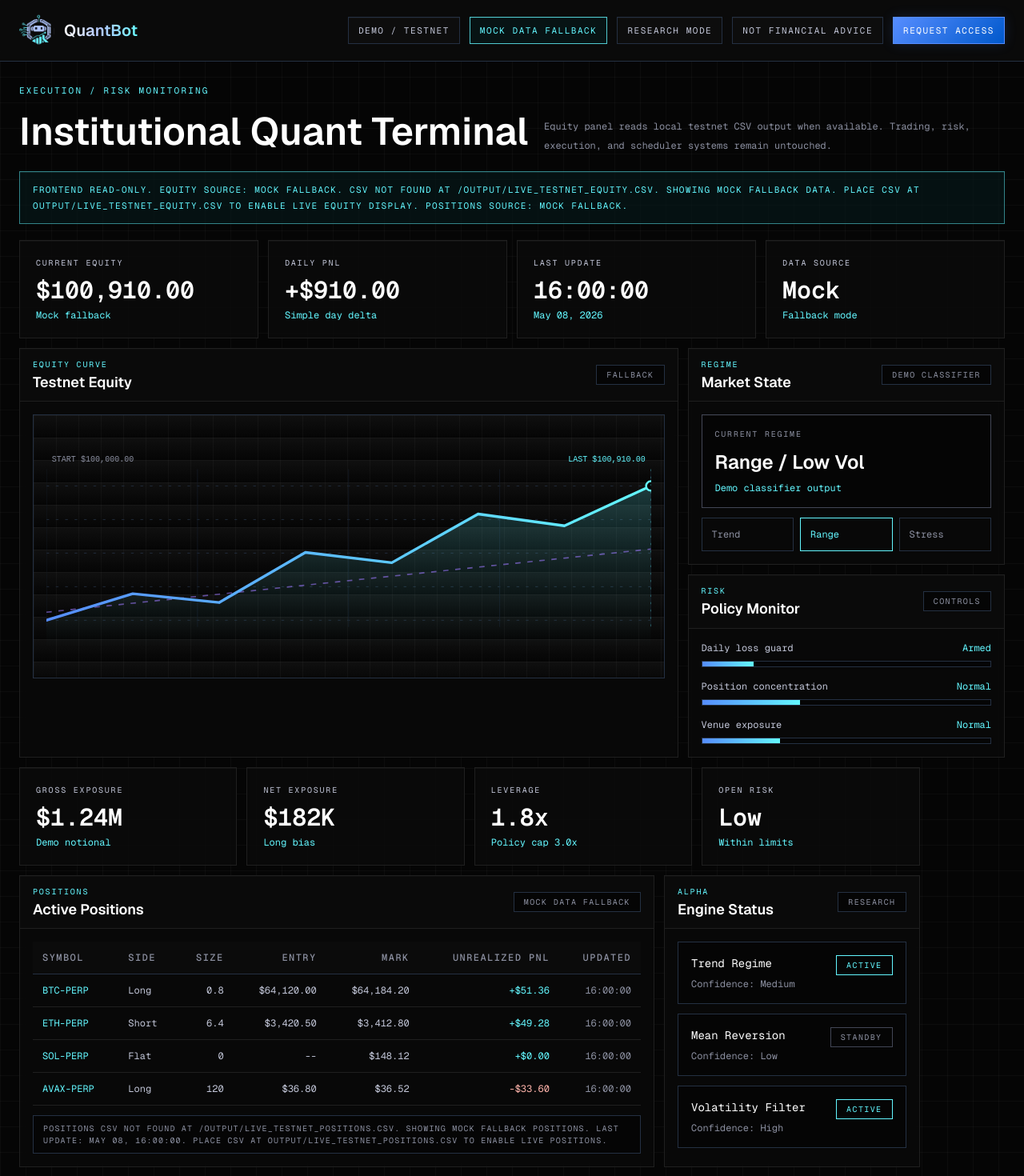
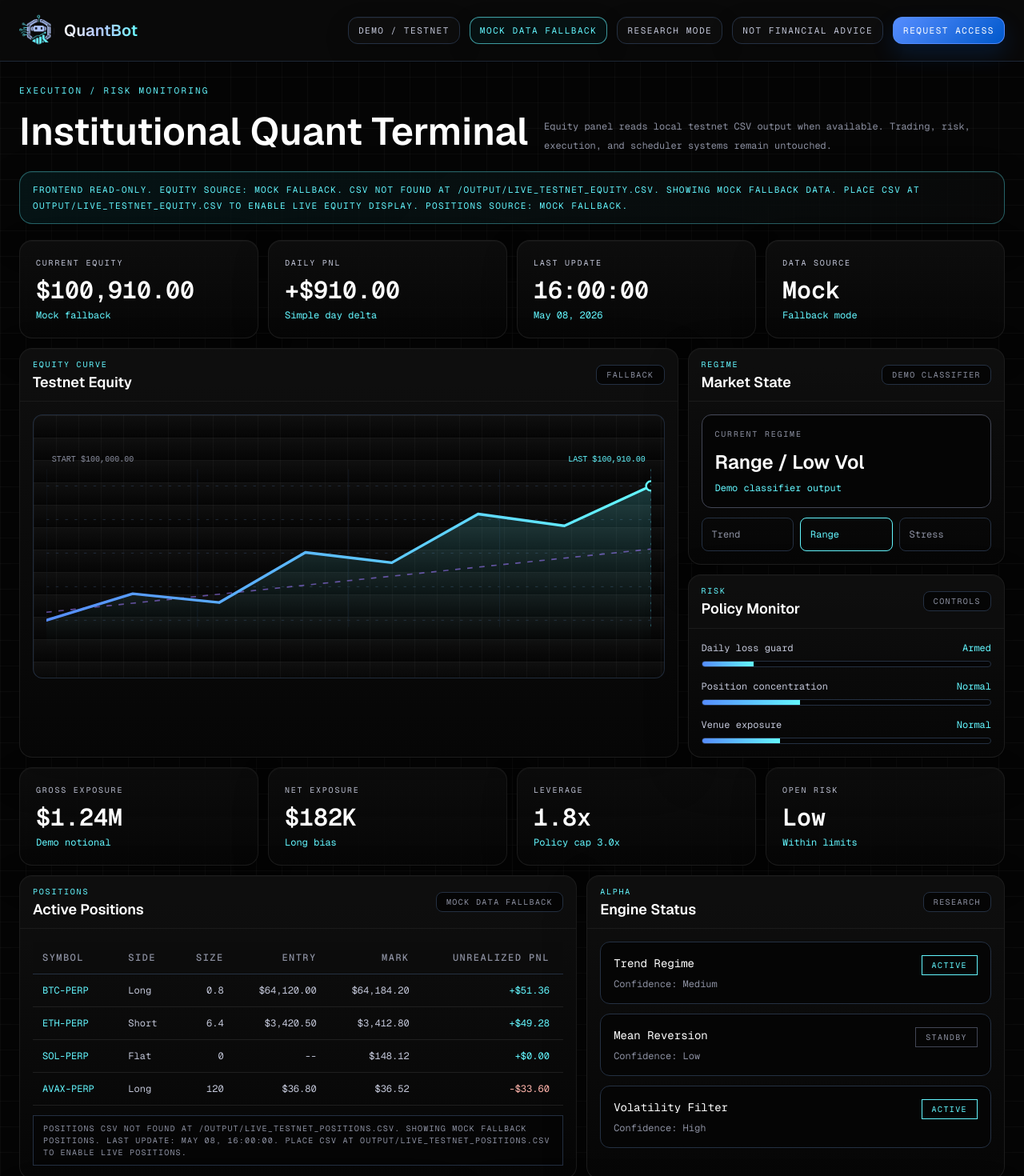
Before and after one commit to tomasgastaldi9-bit/landing-quant-page, a Next.js app: page /dashboard in a window 1280 px wide. Shown: the top 1470 px of the page at 80% size. Built offline with nearby package versions, Linux system fonts and the light colour scheme.

Commit message:
style(ui): soften dashboard geometry and layering

```diff
--- a/components/dashboard/dashboard-shell.tsx
+++ b/components/dashboard/dashboard-shell.tsx
@@ -31,7 +31,7 @@ const alphaModules = [
 ];
 
 const statusBadgeClass =
-  "border border-[#243042] bg-[#0e0e0e]/88 px-3 py-2 shadow-[inset_0_1px_0_rgba(255,255,255,0.035)] transition-colors hover:border-[#424655]";
+  "rounded-xl border border-[#243042] bg-[#0e0e0e]/82 px-3 py-2 shadow-[inset_0_1px_0_rgba(255,255,255,0.035),0_10px_30px_rgba(0,0,0,0.18)] transition-colors hover:border-[#424655]";
 
 export function DashboardShell({
   equitySnapshot,
@@ -69,11 +69,11 @@ export function DashboardShell({
 
   return (
     <main className="min-h-screen overflow-x-hidden bg-[#050505] bg-[linear-gradient(rgba(255,255,255,0.028)_1px,transparent_1px),linear-gradient(90deg,rgba(255,255,255,0.028)_1px,transparent_1px)] bg-[size:32px_32px] text-[#e2e2e2]">
-      <header className="sticky top-0 z-50 border-b border-[#243042] bg-[#0b0b0b]/92 backdrop-blur-xl">
+      <header className="sticky top-0 z-50 border-b border-[#243042]/80 bg-[#0b0b0b]/90 shadow-[0_12px_40px_rgba(0,0,0,0.22)] backdrop-blur-md">
         <div className="mx-auto flex max-w-[1500px] flex-col gap-5 px-4 py-4 sm:px-6 lg:flex-row lg:items-center lg:justify-between">
           <div className="flex items-center justify-between gap-4">
             <BrandMark compact />
-            <div className="border border-[#424655] bg-[#0e0e0e] px-3 py-1 font-mono text-[10px] uppercase tracking-[0.18em] text-[#63f7ff] lg:hidden">
+            <div className="rounded-xl border border-[#424655] bg-[#0e0e0e] px-3 py-1 font-mono text-[10px] uppercase tracking-[0.18em] text-[#63f7ff] lg:hidden">
               Demo
             </div>
           </div>
@@ -81,7 +81,7 @@ export function DashboardShell({
             <span className={statusBadgeClass}>
               Demo / Testnet
             </span>
-            <span className="border border-[#63f7ff]/80 bg-[#071314] px-3 py-2 text-[#63f7ff] shadow-[inset_0_1px_0_rgba(99,247,255,0.08)]">
+            <span className="rounded-xl border border-[#63f7ff]/60 bg-[#071314]/90 px-3 py-2 text-[#63f7ff] shadow-[inset_0_1px_0_rgba(99,247,255,0.08),0_10px_30px_rgba(0,0,0,0.18)]">
               {equitySnapshot.source === "live-csv" ||
               positionsSnapshot.source === "live-csv"
                 ? "Live Testnet Data"
@@ -95,7 +95,7 @@ export function DashboardShell({
             </span>
             <a
               href="/request-access"
-              className="border border-[#568dff] bg-[linear-gradient(135deg,#568dff,#0058cb)] px-3 py-2 text-white shadow-[0_0_16px_rgba(86,141,255,0.16)] transition hover:brightness-110"
+              className="rounded-xl border border-[#568dff]/90 bg-[linear-gradient(135deg,#568dff,#0058cb)] px-3 py-2 text-white shadow-[0_12px_28px_rgba(0,88,203,0.2)] transition duration-200 hover:-translate-y-px hover:brightness-110"
             >
               Request Access
             </a>
@@ -119,7 +119,7 @@ export function DashboardShell({
               Trading, risk, execution, and scheduler systems remain untouched.
             </p>
           </div>
-          <div className="mt-5 border border-[#63f7ff]/50 bg-[#061719]/70 px-4 py-3 font-mono text-[11px] uppercase leading-5 tracking-[0.12em] text-[#63f7ff] shadow-[inset_0_1px_0_rgba(99,247,255,0.08)]">
+          <div className="mt-5 rounded-2xl border border-[#63f7ff]/35 bg-[linear-gradient(135deg,rgba(6,23,25,0.86),rgba(10,10,10,0.72))] px-4 py-3 font-mono text-[11px] uppercase leading-5 tracking-[0.12em] text-[#63f7ff] shadow-[inset_0_1px_0_rgba(99,247,255,0.08),0_18px_50px_rgba(0,0,0,0.22)]">
             Frontend read-only. Equity source:{" "}
             {equitySnapshot.source === "live-csv" ? "live CSV" : "mock fallback"}.
             {" "}
@@ -211,8 +211,8 @@ function Panel({
   children: React.ReactNode;
 }) {
   return (
-    <article className="group border border-[#1f1f1f] bg-[#0a0a0a]/86 shadow-[inset_0_1px_0_rgba(255,255,255,0.035)] backdrop-blur transition-colors duration-200 hover:border-[#2f3b52]">
-      <div className="flex items-center justify-between gap-4 border-b border-[#1f1f1f] bg-[#0e0e0e]/48 px-4 py-3">
+    <article className="group overflow-hidden rounded-2xl border border-[#1f1f1f]/90 bg-[linear-gradient(180deg,rgba(16,16,16,0.92),rgba(7,7,7,0.86))] shadow-[inset_0_1px_0_rgba(255,255,255,0.04),0_18px_55px_rgba(0,0,0,0.24)] backdrop-blur-sm transition-all duration-200 hover:border-[#2f3b52] hover:shadow-[inset_0_1px_0_rgba(255,255,255,0.045),0_22px_65px_rgba(0,0,0,0.3)]">
+      <div className="flex items-center justify-between gap-4 border-b border-[#1f1f1f]/80 bg-[#0e0e0e]/44 px-4 py-3">
         <div>
           <div className="font-mono text-[10px] uppercase tracking-[0.18em] text-[#63f7ff]">
             {eyebrow}
@@ -221,7 +221,7 @@ function Panel({
             {title}
           </h2>
         </div>
-        <div className="hidden border border-[#243042] bg-[#050505] px-3 py-1 font-mono text-[10px] uppercase tracking-[0.14em] text-[#8c90a1] transition-colors group-hover:border-[#424655] sm:block">
+        <div className="hidden rounded-lg border border-[#243042] bg-[#050505]/90 px-3 py-1 font-mono text-[10px] uppercase tracking-[0.14em] text-[#8c90a1] transition-colors group-hover:border-[#424655] sm:block">
           {action}
         </div>
       </div>
@@ -240,7 +240,7 @@ function MetricCard({
   detail: string;
 }) {
   return (
-    <article className="border border-[#1f1f1f] bg-[#0a0a0a]/86 p-5 shadow-[inset_0_1px_0_rgba(255,255,255,0.035)] transition-colors duration-200 hover:border-[#2f3b52]">
+    <article className="rounded-2xl border border-[#1f1f1f]/90 bg-[linear-gradient(180deg,rgba(14,14,14,0.92),rgba(7,7,7,0.86))] p-5 shadow-[inset_0_1px_0_rgba(255,255,255,0.04),0_16px_45px_rgba(0,0,0,0.22)] transition-all duration-200 hover:-translate-y-px hover:border-[#2f3b52]">
       <div className="font-mono text-[10px] uppercase tracking-[0.18em] text-[#c2c6d8]">
         {label}
       </div>
@@ -260,7 +260,7 @@ function EquityChart({ points }: { points: EquitySnapshot["points"] }) {
   const lastEquity = points.at(-1)?.equity;
 
   return (
-    <div className="h-[330px] border border-[#243042] bg-[linear-gradient(rgba(255,255,255,0.032)_1px,transparent_1px),linear-gradient(90deg,rgba(255,255,255,0.032)_1px,transparent_1px),linear-gradient(180deg,#101010,#050505)] bg-[size:28px_28px] p-4">
+    <div className="h-[330px] rounded-xl border border-[#243042]/90 bg-[linear-gradient(rgba(255,255,255,0.032)_1px,transparent_1px),linear-gradient(90deg,rgba(255,255,255,0.032)_1px,transparent_1px),linear-gradient(180deg,#101010,#050505)] bg-[size:28px_28px] p-4 shadow-[inset_0_1px_0_rgba(255,255,255,0.035)]">
       <svg
         aria-label="Mock equity curve"
         className="h-full w-full"
@@ -408,7 +408,7 @@ function RegimePanel() {
   return (
     <Panel eyebrow="Regime" title="Market State" action="Demo classifier">
       <div className="grid gap-3">
-        <div className="border border-[#424655] bg-[#050505] p-4 shadow-[inset_0_1px_0_rgba(255,255,255,0.035)]">
+        <div className="rounded-xl border border-[#424655] bg-[#050505]/92 p-4 shadow-[inset_0_1px_0_rgba(255,255,255,0.035)]">
           <div className="font-mono text-[10px] uppercase tracking-[0.18em] text-[#8c90a1]">
             Current Regime
           </div>
@@ -423,7 +423,7 @@ function RegimePanel() {
           {["Trend", "Range", "Stress"].map((item, index) => (
             <div
               key={item}
-              className={`border p-3 transition-colors ${
+              className={`rounded-lg border p-3 transition-colors ${
                 index === 1
                   ? "border-[#63f7ff] text-[#63f7ff]"
                   : "border-[#243042] text-[#8c90a1]"
@@ -454,7 +454,7 @@ function RiskMonitor() {
               <span className="text-[#c2c6d8]">{limit.label}</span>
               <span className="text-[#63f7ff]">{limit.value}</span>
             </div>
-            <div className="h-2 border border-[#243042] bg-[#050505]">
+            <div className="h-2 overflow-hidden rounded-full border border-[#243042] bg-[#050505]">
               <div
                 className="h-full bg-[linear-gradient(90deg,#568dff,#63f7ff)] transition-[width] duration-500"
                 style={{ width: limit.width }}
@@ -473,7 +473,7 @@ function AlphaEngineStatus() {
       {alphaModules.map((module) => (
         <div
           key={module.name}
-          className="grid grid-cols-[1fr_auto] gap-3 border border-[#243042] bg-[#050505] p-4 transition-colors hover:border-[#424655]"
+          className="grid grid-cols-[1fr_auto] gap-3 rounded-xl border border-[#243042] bg-[#050505]/92 p-4 transition-colors hover:border-[#424655]"
         >
           <div>
             <div className="font-mono text-sm text-white">{module.name}</div>
@@ -500,7 +500,7 @@ function SystemHealth() {
   return (
     <div className="grid grid-cols-1 gap-3 sm:grid-cols-2">
       {health.map((item) => (
-        <div key={item.label} className="border border-[#243042] bg-[#050505] p-4 transition-colors hover:border-[#424655]">
+        <div key={item.label} className="rounded-xl border border-[#243042] bg-[#050505]/92 p-4 transition-colors hover:border-[#424655]">
           <div className="flex items-center justify-between gap-3">
             <div className="font-mono text-xs uppercase tracking-[0.12em] text-[#c2c6d8]">
               {item.label}
@@ -526,7 +526,7 @@ function ExecutionLogs() {
       {logs.map((log) => (
         <div
           key={`${log.time}-${log.message}`}
-          className="grid grid-cols-[76px_64px_1fr] gap-3 border border-[#1f1f1f] bg-[#050505] px-3 py-2 font-mono text-xs transition-colors hover:border-[#243042] hover:bg-[#101820]"
+          className="grid grid-cols-[76px_64px_1fr] gap-3 rounded-lg border border-[#1f1f1f] bg-[#050505]/92 px-3 py-2 font-mono text-xs transition-colors hover:border-[#243042] hover:bg-[#101820]"
         >
           <span className="text-[#8c90a1]">{log.time}</span>
           <span className="uppercase text-[#63f7ff]">{log.type}</span>
```
